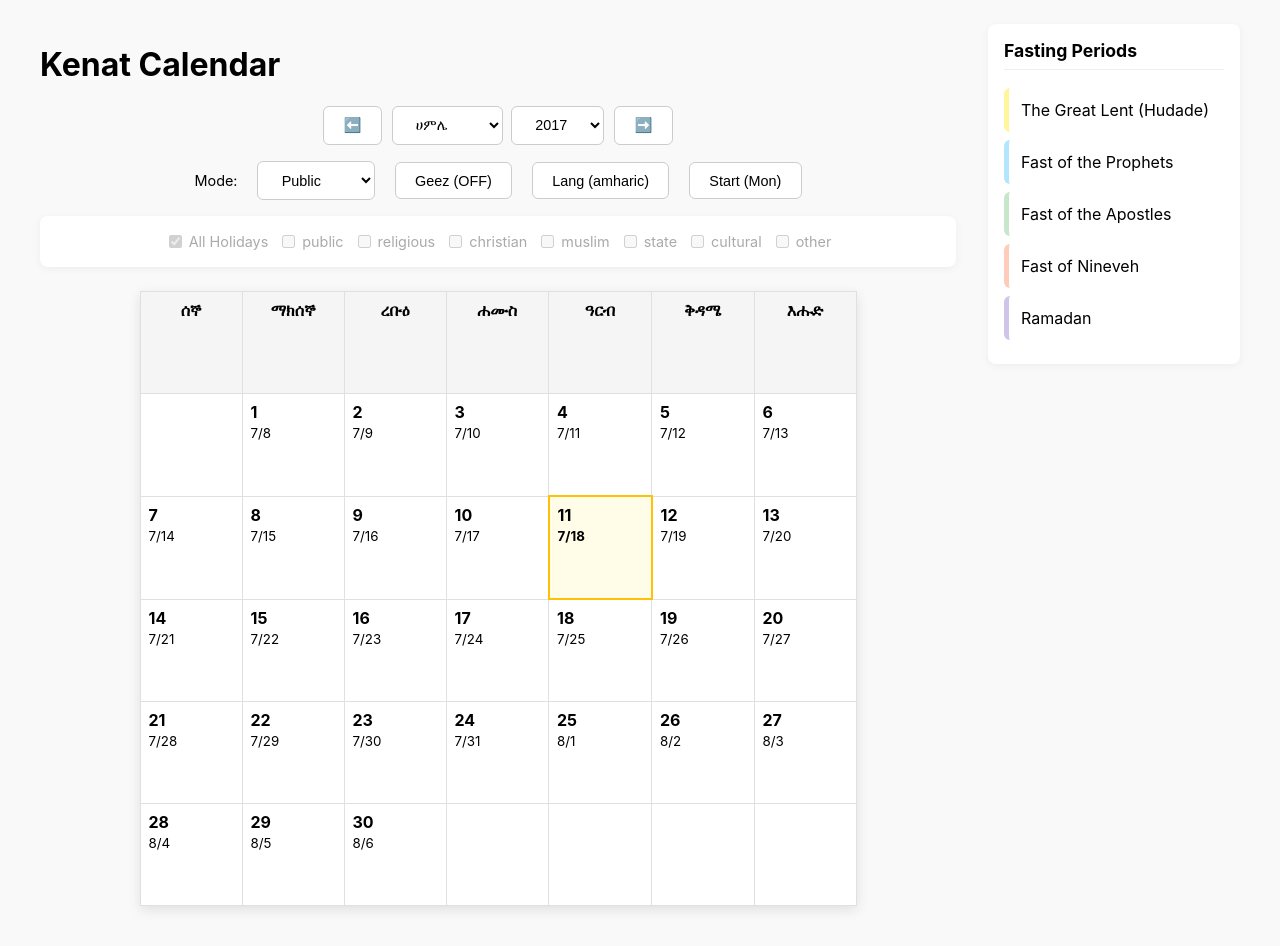
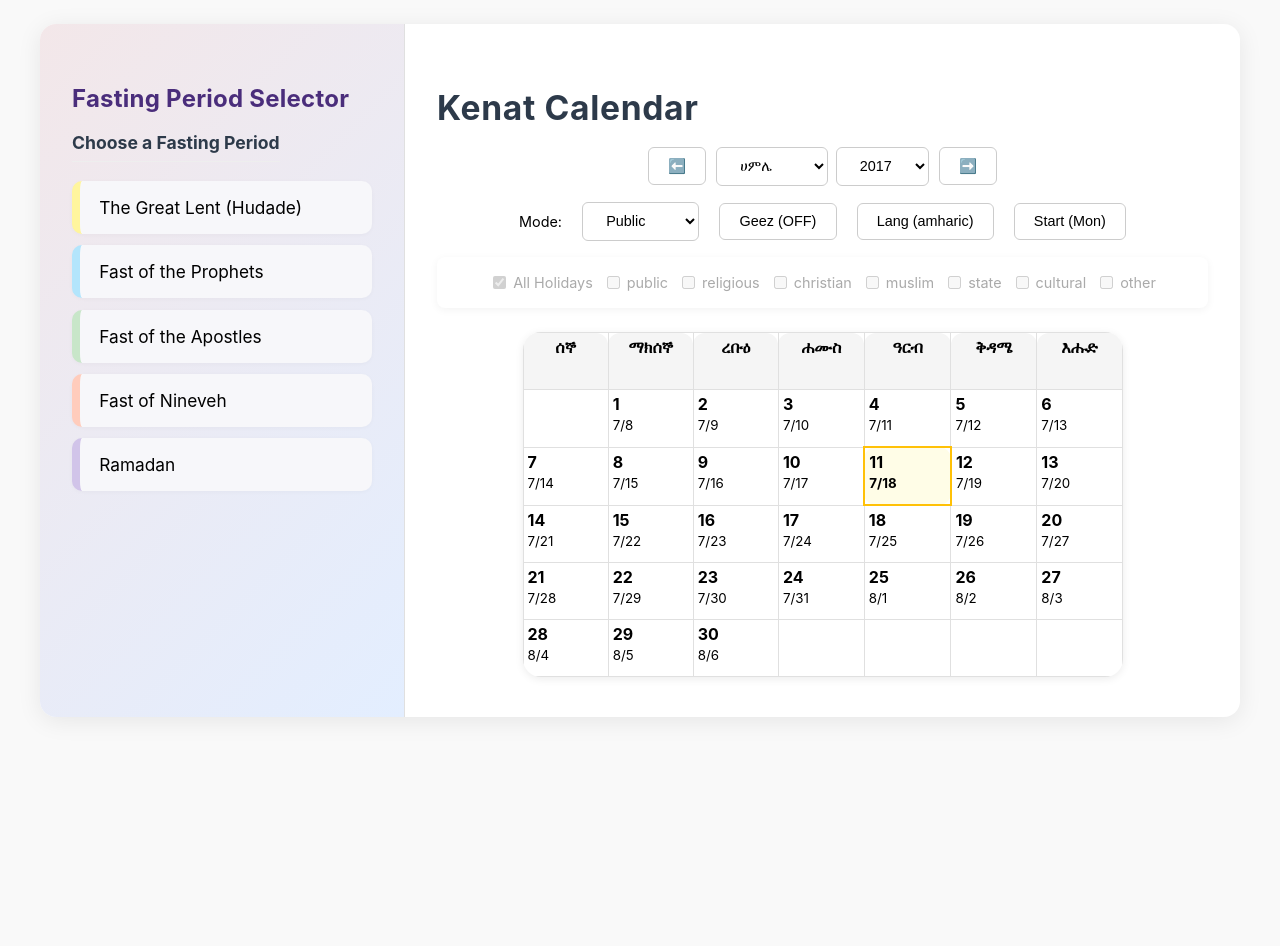
Before and after one commit to MelakuDemeke/kenat, a website: page examples/vanilla/fasting.html in a window 1280 px wide. After the commit the page ends 800 px from the top, so only its background shows below. Drawn offline with Linux system fonts and the light colour scheme.

Commit message:
Enhance fasting.html layout and styling for improved user experience

```diff
--- a/examples/vanilla/fasting.html
+++ b/examples/vanilla/fasting.html
@@ -6,7 +6,6 @@
     <meta name="viewport" content="width=device-width, initial-scale=1.0">
     <title>Kenat Calendar Example</title>
     <style>
-        /* All CSS remains the same */
         body {
             font-family: -apple-system, BlinkMacSystemFont, "Segoe UI", Roboto, Helvetica, Arial, sans-serif;
             background-color: #f9f9f9;
@@ -15,23 +14,47 @@
 
         .app-container {
             display: flex;
-            gap: 2rem;
-            align-items: flex-start;
+            gap: 0;
+            align-items: stretch;
             max-width: 1200px;
             margin: 0 auto;
+            background: #fff;
+            border-radius: 16px;
+            box-shadow: 0 4px 24px rgba(0, 0, 0, 0.08);
+            overflow: hidden;
         }
 
         #calendar-container {
-            flex-grow: 1;
+            flex: 1 1 0%;
+            padding: 2.5rem 2rem 2rem 2rem;
+            min-width: 0;
+        }
+
+        #calendar-container h1 {
+            font-size: 2.1rem;
+            font-weight: 700;
+            margin-bottom: 1.2rem;
+            letter-spacing: 0.02em;
+            color: #2d3a4a;
         }
 
         #fasting-sidebar {
-            width: 220px;
-            flex-shrink: 0;
-            background-color: #fff;
-            padding: 1rem;
-            border-radius: 8px;
-            box-shadow: 0 2px 8px rgba(0, 0, 0, 0.05);
+            width: 300px;
+            background: linear-gradient(135deg, #f3e7e9 0%, #e3eeff 100%);
+            padding: 2.5rem 2rem 2rem 2rem;
+            border-right: 1px solid #e0e0e0;
+            display: flex;
+            flex-direction: column;
+            align-items: flex-start;
+            min-height: 100%;
+        }
+
+        #fasting-sidebar h2 {
+            font-size: 1.5rem;
+            font-weight: 700;
+            margin-bottom: 1.2rem;
+            color: #4a2d7b;
+            letter-spacing: 0.01em;
         }
 
         #fasting-sidebar h3 {
@@ -40,6 +63,8 @@
             font-size: 1.1rem;
             border-bottom: 1px solid #eee;
             padding-bottom: 0.5rem;
+            margin-bottom: 1.2rem;
+            color: #2d3a4a;
         }
 
         #fasting-list {
@@ -47,50 +72,63 @@
             padding: 0;
             margin: 0;
             text-align: left;
+            width: 100%;
         }
 
         #fasting-list li {
-            padding: 0.75rem;
+            padding: 1rem 1.2rem;
             cursor: pointer;
-            border-radius: 6px;
-            margin-bottom: 0.5rem;
-            border-left: 5px solid transparent;
-            transition: background-color 0.2s;
+            border-radius: 10px;
+            margin-bottom: 0.7rem;
+            border-left: 8px solid transparent;
+            transition: background 0.2s, border-color 0.2s;
+            font-size: 1.08rem;
+            background: #f7f7fa;
+            box-shadow: 0 1px 4px rgba(0, 0, 0, 0.03);
         }
 
         #fasting-list li:hover {
-            background-color: #f0f0f0;
+            background: #e3eeff;
         }
 
         #fasting-list li.active {
             font-weight: bold;
-            background-color: #e7f3ff;
+            background: linear-gradient(90deg, #e3eeff 60%, #f3e7e9 100%);
+            border-left-color: #4a2d7b;
+            color: #4a2d7b;
         }
 
         .fasting-day-marker {
-            background-color: rgba(255, 235, 59, 0.2);
+            background-color: rgba(76, 175, 80, 0.13) !important;
+            box-shadow: 0 0 0 2px #4a2d7b33;
         }
 
         table {
             border-collapse: collapse;
-            margin: 1rem auto;
-            box-shadow: 0 4px 12px rgba(0, 0, 0, 0.1);
+            margin: 0.5rem auto;
+            box-shadow: 0 2px 8px rgba(0, 0, 0, 0.08);
             background-color: #fff;
+            border-radius: 18px;
+            overflow: hidden;
+            width: 95%;
+            max-width: 600px;
         }
 
         th,
         td {
             border: 1px solid #e0e0e0;
-            padding: 0.5rem;
-            width: 85px;
-            height: 85px;
+            padding: 0.25rem;
+            width: 48px;
+            height: 48px;
             vertical-align: top;
             position: relative;
+            border-radius: 12px;
         }
 
         th {
             background-color: #f5f5f5;
             font-weight: 600;
+            border-radius: 12px 12px 0 0;
         }
 
         .today {
@@ -243,13 +281,14 @@
 
 <body>
     <div class="app-container">
+        <div id="fasting-sidebar">
+            <h2>Fasting Period Selector</h2>
+            <h3>Choose a Fasting Period</h3>
+            <ul id="fasting-list"></ul>
+        </div>
         <div id="calendar-container">
             <h1>Kenat Calendar</h1>
             <div id="calendar">Loading...</div>
-        </div>
-        <div id="fasting-sidebar">
-            <h3>Fasting Periods</h3>
-            <ul id="fasting-list"></ul>
         </div>
     </div>
 
```
